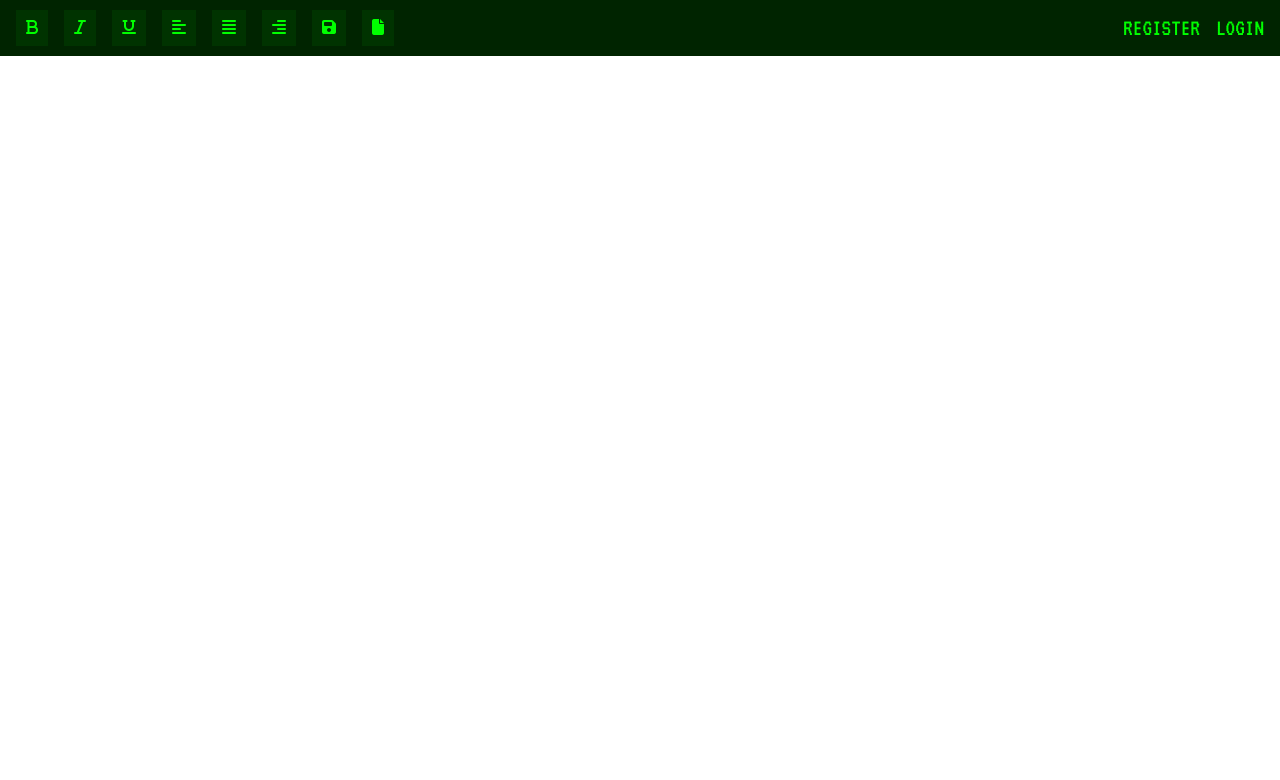
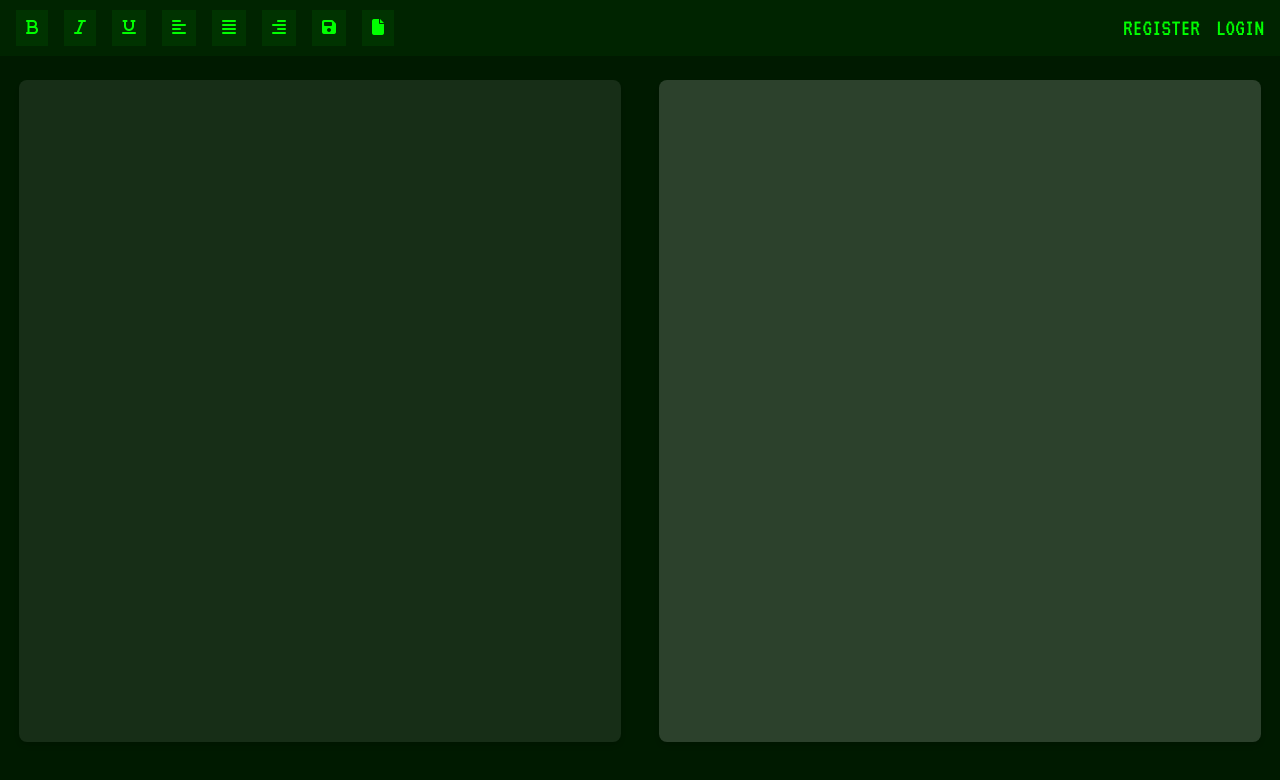
Before and after one commit to denizMishev/jax, a React (Vite) app: page / in a window 1280 px wide. Shown: the top 780 px of the page. Built offline with nearby package versions, Linux system fonts and the light colour scheme.

Commit message:
added text editor main container and text and preview panels

```diff
--- a/src/App.tsx
+++ b/src/App.tsx
@@ -1,10 +1,12 @@
 import { Header } from "./components/Header";
+import { Editor } from "./components/editor/Editor";
 
 function App() {
   return (
     <>
       <div className="text-1xl">
         <Header></Header>
+        <Editor></Editor>
       </div>
     </>
   );
--- /dev/null
+++ b/src/components/editor/Editor.tsx
@@ -0,0 +1,13 @@
+import { TextPanel } from "./TextPanel";
+import { PreviewPanel } from "./PreviewPanel";
+
+export function Editor() {
+  return (
+    <main className="w-full h-[calc(100vh-90px)] py-6">
+      <div className="h-full w-full flex justify-around">
+        <TextPanel></TextPanel>
+        <PreviewPanel></PreviewPanel>
+      </div>
+    </main>
+  );
+}
--- /dev/null
+++ b/src/components/editor/PreviewPanel.tsx
@@ -0,0 +1,3 @@
+export function PreviewPanel() {
+  return <div className="bg-[#dcdcdc33] rounded-lg shadow-md w-[47%]"></div>;
+}
--- /dev/null
+++ b/src/components/editor/TextPanel.tsx
@@ -0,0 +1,3 @@
+export function TextPanel() {
+  return <div className="bg-[#dcdcdc1a] rounded-lg shadow-md w-[47%]"></div>;
+}
--- a/src/styles.css
+++ b/src/styles.css
@@ -17,5 +17,7 @@
 @layer base {
   body {
     font-family: var(--font-vt323);
+
+    background-color: var(--color-primary-100);
   }
 }
```
